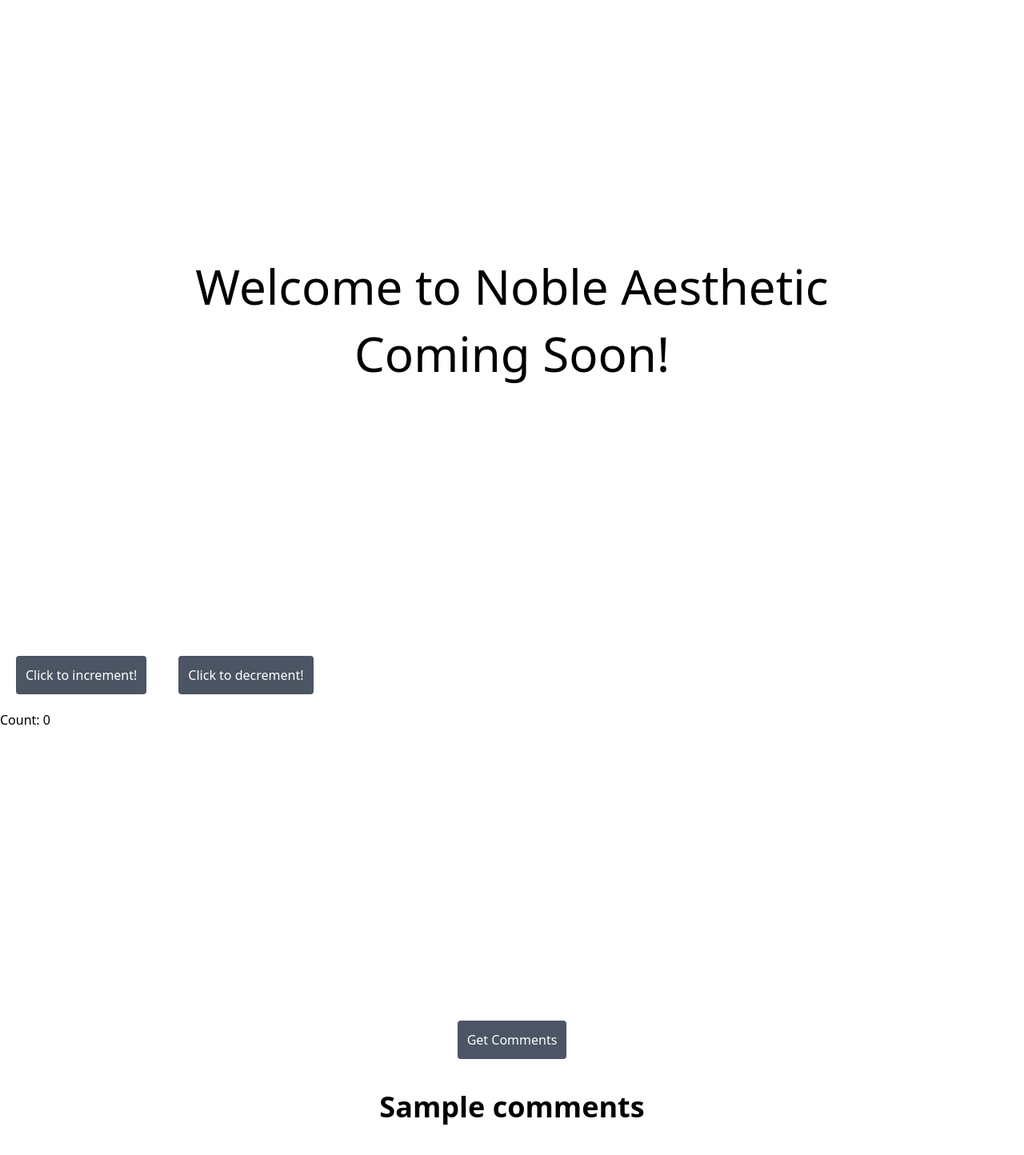
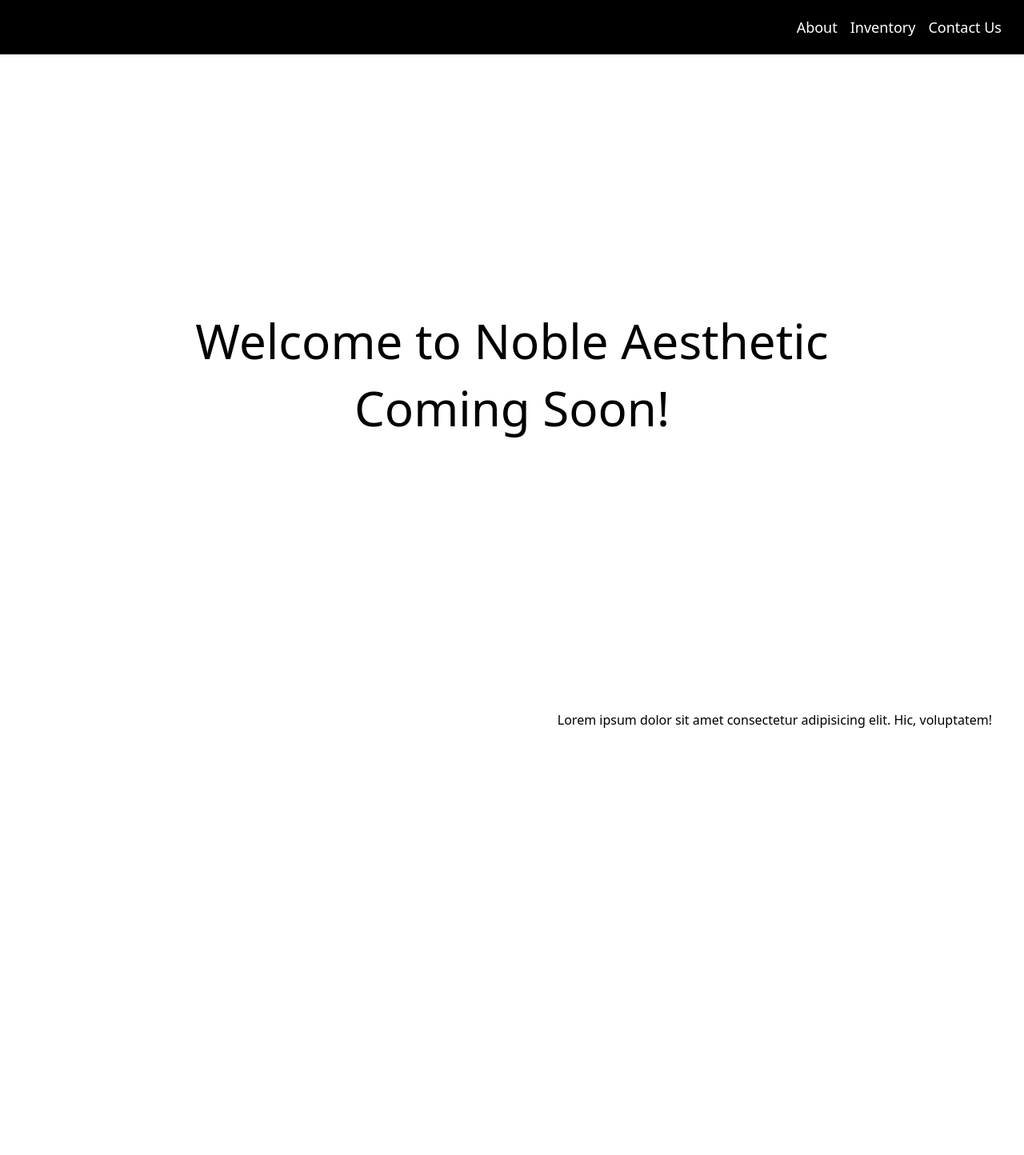
Before and after one commit to vinarius/Noble-Aesthetic, a Next.js app in the folder client/: page / in a window 1280 px wide. Shown: the top 1444 px of the page at 80% size. After the commit the page ends 932 px from the top, so only its background shows below. Built offline with nearby package versions, Linux system fonts and the light colour scheme.

Commit message:
complete api client

```diff
--- a/client/api/apiClient.ts
+++ b/client/api/apiClient.ts
@@ -6,7 +6,7 @@ export class ApiClient {
   private authToken: string = '';
   private config: AxiosRequestConfig = { headers: {} };
 
-  constructor (token?: string) {
+  constructor(token?: string) {
     this.client = axios.create({
       baseURL: `https://${process.env.NEXT_PUBLIC_APIDOMAINNAME}/`,
       headers: {
@@ -24,7 +24,7 @@ export class ApiClient {
   }
 
   public async get<T>(route: string, options?: AxiosRequestConfig): Promise<T> {
-    const { data } = await this.client.get(encodeURIComponent(route), {
+    const { data } = await this.client.get(route, {
       ...this.config,
       ...options
     });
@@ -33,7 +33,7 @@ export class ApiClient {
   }
 
   public async post<T>(route: string, body: any, options?: AxiosRequestConfig): Promise<T> {
-    const { data } = await this.client.post(encodeURIComponent(route), body, {
+    const { data } = await this.client.post(route, body, {
       ...this.config,
       ...options
     });
@@ -42,7 +42,7 @@ export class ApiClient {
   }
 
   public async put<T>(route: string, body: any, options?: AxiosRequestConfig): Promise<T> {
-    const { data } = await this.client.put(encodeURIComponent(route), body, {
+    const { data } = await this.client.put(route, body, {
       ...this.config,
       ...options
     });
@@ -51,7 +51,7 @@ export class ApiClient {
   }
 
   public async delete<T>(route: string, body: any, options?: AxiosRequestConfig): Promise<T> {
-    const { data } = await this.client.delete(encodeURIComponent(route), {
+    const { data } = await this.client.delete(route, {
       data: { ...body },
       ...this.config,
       ...options
@@ -61,11 +61,8 @@ export class ApiClient {
   }
 }
 
-export function buildApiClient() {
-  const api = new ApiClient(); // TODO: read auth token from redux store
-
-  return {
-    axios: api,
-    users: getUsersApi(api)
-  };
-}
+const api = new ApiClient(); // TODO: read auth token from redux store
+export const apiClient = {
+  axios: api,
+  users: getUsersApi(api)
+};
--- a/client/appState/slices/auth.ts
+++ b/client/appState/slices/auth.ts
@@ -1,6 +1,6 @@
 import { createSlice, PayloadAction } from "@reduxjs/toolkit";
 
-interface Comment {
+export interface Comment {
   postId: number;
   id: number;
   name: string;
--- a/client/appState/slices/counter.ts
+++ /dev/null
@@ -1,15 +0,0 @@
-import { createSlice, PayloadAction } from "@reduxjs/toolkit";
-
-export const counterSlice = createSlice({
-  name: 'myCounterSlice',
-  initialState: {
-    count: 0
-  },
-  reducers: {
-    decrement: state => { state.count-- },
-    increment: state => { state.count++ },
-    incrementByAmount: (state, action: PayloadAction<number>) => { state.count += action.payload }
-  }
-});
-
-export const { decrement, increment, incrementByAmount } = counterSlice.actions;
--- a/client/appState/store.ts
+++ b/client/appState/store.ts
@@ -3,9 +3,8 @@ import { TypedUseSelectorHook, useDispatch, useSelector } from 'react-redux';
 import { createLogger } from 'redux-logger';
 import { persistReducer, persistStore } from 'redux-persist';
 import storage from 'redux-persist/lib/storage';
+
 import { authSlice } from './slices/auth';
-
-import { counterSlice } from './slices/counter';
 
 const middleware = [];
 
@@ -16,7 +15,6 @@ if (process.env.NEXT_PUBLIC_STAGE !== 'prod') {
 }
 
 const rootReducer = combineReducers({
-  counter: counterSlice.reducer,
   auth: authSlice.reducer
 });
 
--- a/client/components/foo.tsx
+++ /dev/null
@@ -1,28 +0,0 @@
-import React, { ReactElement } from 'react';
-
-import { decrement, increment } from '../appState/slices/counter';
-import { useAppDispatch, useAppSelector } from '../appState/store';
-
-export default function Foo(): ReactElement {
-  const dispatch = useAppDispatch();
-  const count = useAppSelector(state => state.counter.count);
-
-  return <>
-    <div>
-      <button
-        onClick={()=>dispatch(increment())}
-        className='border-gray-900 p-3 m-5 bg-gray-600 text-white rounded'
-      >
-        Click to increment!
-      </button>
-      <button
-        onClick={()=>dispatch(decrement())}
-        className='border-gray-900 p-3 m-5 bg-gray-600 text-white rounded'
-      >
-        Click to decrement!
-      </button>
-
-      <p>Count: {count}</p>
-    </div>
-  </>;
-}
--- a/client/components/navbar.tsx
+++ b/client/components/navbar.tsx
@@ -5,8 +5,8 @@ import Link from 'next/link';
 export default function Navbar(): ReactElement {
   return <>
     <header className='w-full'>
-      <nav className='w-full flex items-center justify-end bg-gray-600 text-white text-lg'>
-        <div className='m-10'>
+      <nav className='w-full flex items-center justify-end bg-black text-white text-lg'>
+        <div className='m-5'>
           <Link href="/">
             <a className='m-2'>
               About
--- a/client/pages/_app.tsx
+++ b/client/pages/_app.tsx
@@ -8,17 +8,17 @@ import { persistor, store } from '../appState/store';
 import Loading from '../components/loading';
 
 import type { AppProps } from 'next/app';
-// import Navbar from '../components/navbar';
-// import Footer from '../components/footer';
+import Navbar from '../components/navbar';
+import Footer from '../components/footer';
 
 function MyApp({ Component, pageProps }: AppProps) {
   return (
     <Provider store={store}>
       <PersistGate loading={<Loading />} persistor={persistor}>
         <div>
-          {/* <Navbar /> */}
+          <Navbar />
           <Component {...pageProps} />
-          {/* <Footer /> */}
+          <Footer />
         </div>
       </PersistGate>
     </Provider>
--- a/client/pages/index.tsx
+++ b/client/pages/index.tsx
@@ -1,27 +1,7 @@
-import axios from 'axios';
 import Head from 'next/head';
-import React, { ReactElement, useState } from 'react';
-
-import { addComment, removeComment } from '../appState/slices/auth';
-import { useAppDispatch, useAppSelector } from '../appState/store';
-import Foo from '../components/foo';
+import React, { ReactElement } from 'react';
 
 export default function Home(): ReactElement {
-  const dispatch = useAppDispatch();
-  const appComments = useAppSelector(state => state.auth.comments);
-  const [comments, setComments] = useState(appComments);
-
-  async function getComments() {
-    const randomNumber = Math.floor(Math.random() * 200) + 1;
-    const { data } = await axios.get(`https://jsonplaceholder.typicode.com/comments/${randomNumber}`);
-    setComments([...comments, data]);
-    dispatch(addComment(data));
-  }
-
-  function deleteComment(id: number) {
-    setComments(comments.filter(comment => comment.id !== id));
-    dispatch(removeComment(id));
-  }
 
   return (
     <>
@@ -35,40 +15,6 @@ export default function Home(): ReactElement {
         <div className='flex flex-col justify-center items-center h-screen'>
           <p className='text-xl md:text-6xl my-3'>Welcome to Noble Aesthetic</p>
           <p className='text-xl md:text-6xl my-3'>Coming Soon!</p>
-        </div>
-
-        <Foo />
-
-        <br />
-
-        <div className='w-full flex flex-col items-center justify-center my-80'>
-          <button
-            className='border-gray-900 p-3 m-5 bg-gray-600 text-white rounded'
-            onClick={getComments}
-          >
-            Get Comments
-          </button>
-
-          <div className='flex flex-col items-center justify-center'>
-            <h1 className='text-4xl font-extrabold my-5'>Sample comments</h1>
-            <ul className='w-full flex flex-col items-center justify-center'>
-              {comments.map((comment, index) =>
-                <li key={index} className='border-2 rounded m-3 w-3/4'>
-                  <p>Body: {comment.body}</p>
-                  <p>Email: {comment.email}</p>
-                  <p>Id: {comment.id}</p>
-                  <p>Name: {comment.name}</p>
-                  <p>PostId: {comment.postId}</p>
-                  <button
-                    className='border-gray-900 p-2 m-2 bg-red-500 text-white rounded'
-                    onClick={() => deleteComment(comment.id)}
-                  >
-                    Delete Comment
-                  </button>
-                </li>
-              )}
-            </ul>
-          </div>
         </div>
 
         {/*
@@ -148,8 +94,6 @@ export default function Home(): ReactElement {
           </div>
         </div>
         */}
-
-
       </main>
     </>
   );
```
Also changed, not shown: 1 other file (tests, documents, lock files or other folders).
